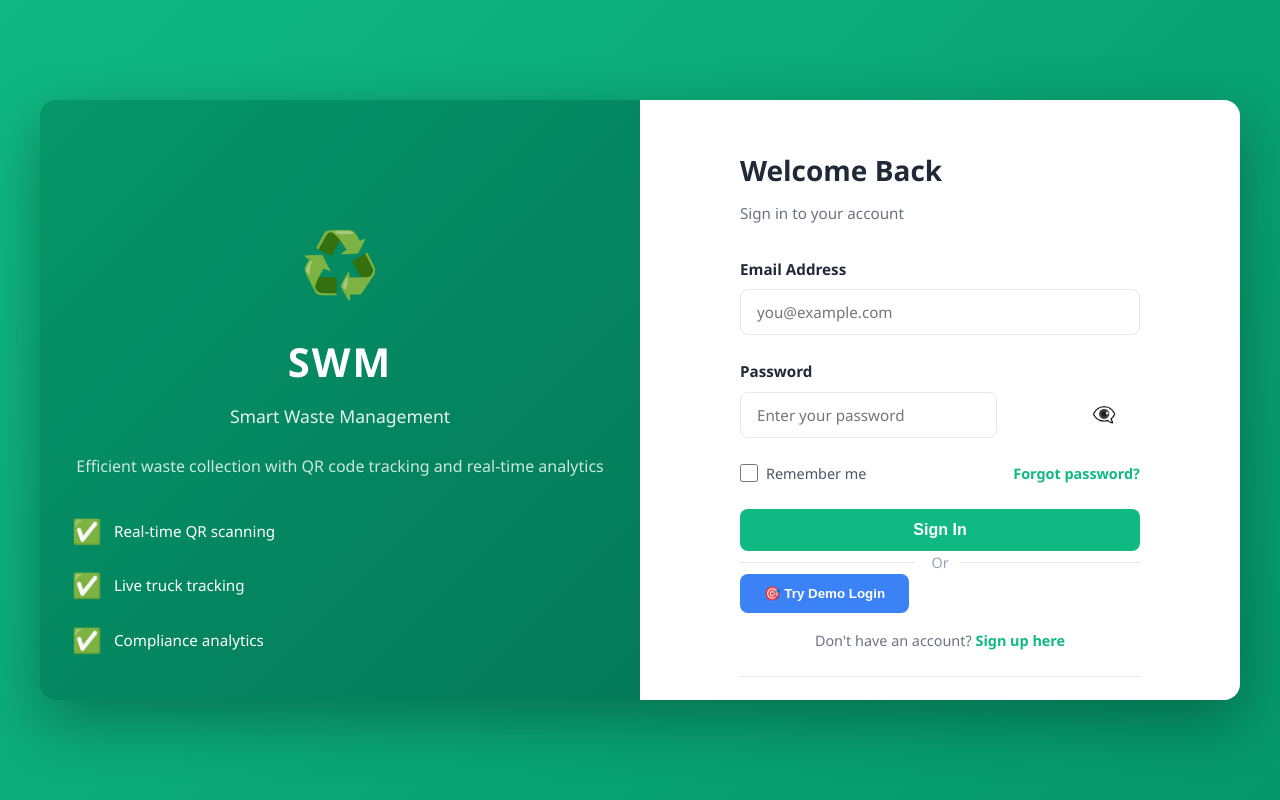
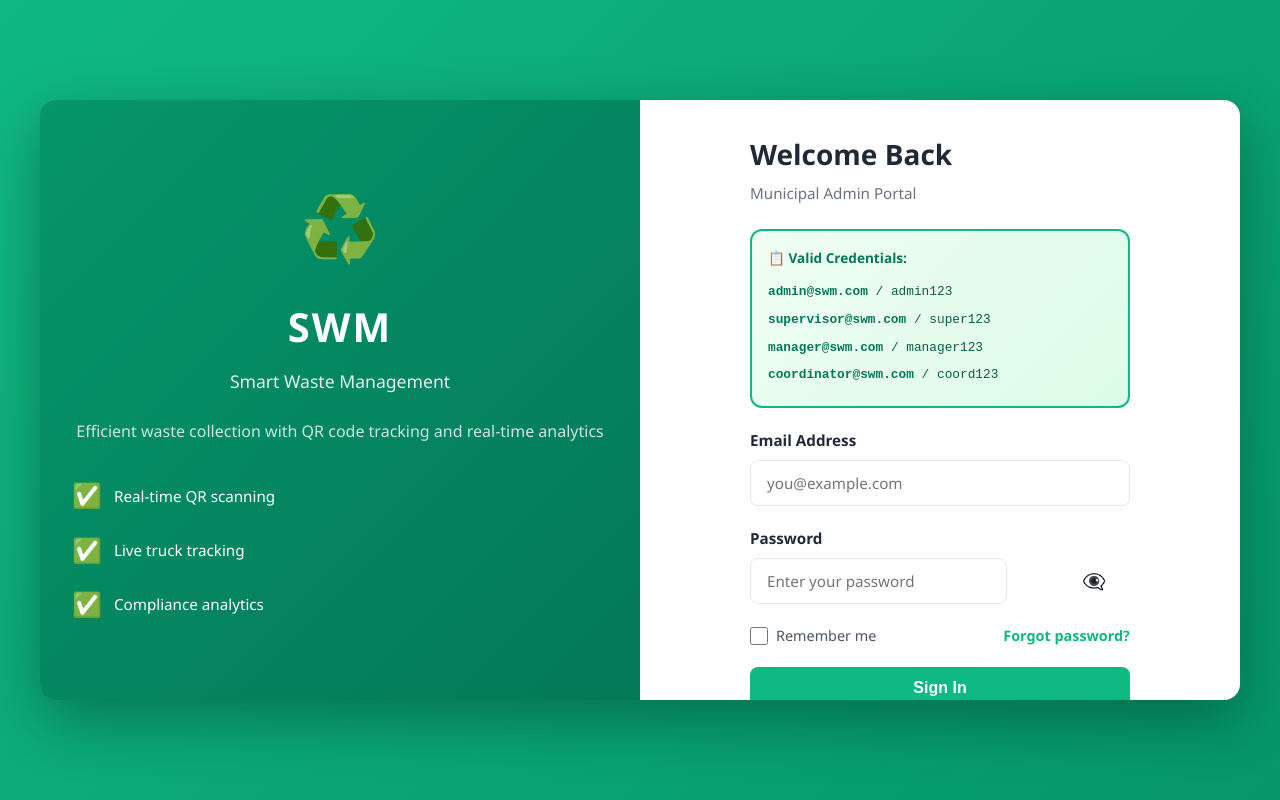
Before and after one commit to Mahesharunaladi/SWM, a React (Create React App) app in the folder frontend/: page / in a window 1280 px wide. Both pictures are taken after a click on the button "Sign Up". Built offline with nearby package versions, Linux system fonts and the light colour scheme; the HTML template or start-up script is replaced by a standard one.

Commit message:
updated frontend

```diff
--- a/frontend/src/App.js
+++ b/frontend/src/App.js
@@ -37,13 +37,33 @@ const App = () => {
   const isHomePage = location.pathname === '/';
   const isLoginPage = location.pathname === '/login';
 
-  // If not logged in and trying to access dashboard pages, redirect to login
-  if (!isLoggedIn && !isHomePage && !isLoginPage) {
-    return <Navigate to="/login" />;
+  // If logged in, show dashboard even on home route
+  if (isLoggedIn) {
+    return (
+      <div className="app-container">
+        <Sidebar isOpen={sidebarOpen} setIsOpen={setSidebarOpen} />
+        <div className={`main-content ${sidebarOpen ? 'sidebar-expanded' : ''}`}>
+          <Navigation onToggleSidebar={toggleSidebar} onLogout={handleLogout} />
+          <Routes>
+            <Route path="/" element={<Dashboard sidebarOpen={sidebarOpen} />} />
+            <Route path="/dashboard" element={<Dashboard sidebarOpen={sidebarOpen} />} />
+            <Route path="/scanner" element={<QRScanner />} />
+            <Route path="/tracking" element={<LiveTracking />} />
+            <Route path="/analytics" element={<Analytics />} />
+            <Route path="*" element={<Dashboard sidebarOpen={sidebarOpen} />} />
+          </Routes>
+        </div>
+      </div>
+    );
   }
 
-  // Show home page
-  if (isHomePage && !isLoggedIn) {
+  // If not logged in and trying to access dashboard pages (except home and login), redirect to login
+  if (!isLoginPage && !isHomePage) {
+    return <Navigate to="/" />;
+  }
+
+  // Show home page when not logged in
+  if (isHomePage) {
     return (
       <div className="home-layout">
         <Navbar isLoggedIn={false} />
@@ -56,23 +76,6 @@ const App = () => {
   if (isLoginPage) {
     return <Login />;
   }
-
-  // Show dashboard for logged in users
-  return (
-    <div className="app-container">
-      <Sidebar isOpen={sidebarOpen} setIsOpen={setSidebarOpen} />
-      <div className={`main-content ${sidebarOpen ? 'sidebar-expanded' : ''}`}>
-        <Navigation onToggleSidebar={toggleSidebar} onLogout={handleLogout} />
-        <Routes>
-          <Route path="/dashboard" element={<Dashboard sidebarOpen={sidebarOpen} />} />
-          <Route path="/scanner" element={<QRScanner />} />
-          <Route path="/tracking" element={<LiveTracking />} />
-          <Route path="/analytics" element={<Analytics />} />
-          <Route path="*" element={<Dashboard sidebarOpen={sidebarOpen} />} />
-        </Routes>
-      </div>
-    </div>
-  );
 };
 
 function AppWrapper() {
--- a/frontend/src/pages/Home.jsx
+++ b/frontend/src/pages/Home.jsx
@@ -12,10 +12,10 @@ const Home = () => {
         <div className="hero-content">
           <div className="hero-text">
             <h1 className="hero-title">
-              Smart Waste Management System
+              Smart Waste Management with QR Code Tracking
             </h1>
             <p className="hero-subtitle">
-              Revolutionizing waste collection with IoT-enabled smart bins and intelligent routing algorithms
+              Simple QR code scanning on waste bins + Vehicle scanners = Complete collection tracking and real-time analytics
             </p>
             <div className="hero-buttons">
               <button className="btn btn-primary btn-large" onClick={() => navigate('/login')}>
@@ -28,20 +28,20 @@ const Home = () => {
             <div className="hero-stats">
               <div className="stat">
                 <h3>10,000+</h3>
-                <p>Active Bins</p>
+                <p>Bins with QR Codes</p>
               </div>
               <div className="stat">
                 <h3>500+</h3>
-                <p>Cities</p>
+                <p>Active Trucks</p>
               </div>
               <div className="stat">
                 <h3>98%</h3>
-                <p>Efficiency</p>
+                <p>Collection Rate</p>
               </div>
             </div>
           </div>
           <div className="hero-image">
-            <div className="hero-visual">🌍♻️</div>
+            <div className="hero-visual">📱♻️🚛</div>
           </div>
         </div>
       </section>
--- a/frontend/src/pages/Login.jsx
+++ b/frontend/src/pages/Login.jsx
@@ -11,6 +11,14 @@ const Login = () => {
   const [showPassword, setShowPassword] = useState(false);
   const [error, setError] = useState('');
   const [isLoading, setIsLoading] = useState(false);
+
+  // Admin credentials (4 IDs for municipal staff)
+  const adminCredentials = [
+    { email: 'admin@swm.com', password: 'admin123', name: 'Admin' },
+    { email: 'supervisor@swm.com', password: 'super123', name: 'Supervisor' },
+    { email: 'manager@swm.com', password: 'manager123', name: 'Manager' },
+    { email: 'coordinator@swm.com', password: 'coord123', name: 'Coordinator' },
+  ];
 
   const handleChange = (e) => {
     const { name, value } = e.target;
@@ -32,14 +40,13 @@ const Login = () => {
       return;
     }
 
-    if (!/^[^\s@]+@[^\s@]+\.[^\s@]+$/.test(formData.email)) {
-      setError('Please enter a valid email');
-      setIsLoading(false);
-      return;
-    }
+    // Check credentials against admin list
+    const admin = adminCredentials.find(
+      (cred) => cred.email === formData.email && cred.password === formData.password
+    );
 
-    if (formData.password.length < 6) {
-      setError('Password must be at least 6 characters');
+    if (!admin) {
+      setError('Invalid email or password. Please check your credentials.');
       setIsLoading(false);
       return;
     }
@@ -48,8 +55,8 @@ const Login = () => {
     setTimeout(() => {
       // Store login info in localStorage
       localStorage.setItem('isLoggedIn', 'true');
-      localStorage.setItem('userEmail', formData.email);
-      localStorage.setItem('userName', formData.email.split('@')[0]);
+      localStorage.setItem('userEmail', admin.email);
+      localStorage.setItem('userName', admin.name);
 
       // Redirect to dashboard
       navigate('/dashboard');
@@ -58,9 +65,10 @@ const Login = () => {
   };
 
   const handleDemoLogin = () => {
+    // Use first admin account for demo
     localStorage.setItem('isLoggedIn', 'true');
-    localStorage.setItem('userEmail', 'driver@swm.com');
-    localStorage.setItem('userName', 'Driver');
+    localStorage.setItem('userEmail', 'admin@swm.com');
+    localStorage.setItem('userName', 'Admin');
     navigate('/dashboard');
   };
 
@@ -95,7 +103,18 @@ const Login = () => {
         <div className="login-form-section">
           <div className="login-form-container">
             <h2>Welcome Back</h2>
-            <p className="login-subtitle">Sign in to your account</p>
+            <p className="login-subtitle">Municipal Admin Portal</p>
+
+            {/* Admin Credentials Info */}
+            <div className="admin-credentials-info">
+              <p className="info-title">📋 Valid Credentials:</p>
+              <ul className="credentials-list">
+                <li><strong>admin@swm.com</strong> / admin123</li>
+                <li><strong>supervisor@swm.com</strong> / super123</li>
+                <li><strong>manager@swm.com</strong> / manager123</li>
+                <li><strong>coordinator@swm.com</strong> / coord123</li>
+              </ul>
+            </div>
 
             <form onSubmit={handleSubmit} className="login-form">
               {error && (
--- a/frontend/src/styles/Login.css
+++ b/frontend/src/styles/Login.css
@@ -90,35 +90,84 @@
 /* Form Section */
 .login-form-section {
   background: white;
-  padding: 3rem 2rem;
+  padding: 2rem;
   display: flex;
   flex-direction: column;
-  justify-content: center;
+  justify-content: flex-start;
+  overflow-y: auto;
+  max-height: 600px;
 }
 
 .login-form-container {
   width: 100%;
-  max-width: 400px;
+  max-width: 380px;
   margin: 0 auto;
 }
 
 .login-form-container h2 {
-  margin: 0 0 0.5rem 0;
+  margin: 0 0 0.25rem 0;
   font-size: 1.75rem;
   font-weight: 700;
   color: #1f2937;
 }
 
 .login-subtitle {
-  margin: 0 0 2rem 0;
+  margin: 0 0 1.5rem 0;
   color: #6b7280;
   font-size: 0.95rem;
+}
+
+/* Admin Credentials Info Box */
+.admin-credentials-info {
+  background: linear-gradient(135deg, #f0fdf4 0%, #dcfce7 100%);
+  border: 2px solid #10b981;
+  border-radius: 0.75rem;
+  padding: 1rem;
+  margin-bottom: 1.25rem;
+  animation: fadeIn 0.5s ease;
+}
+
+.info-title {
+  margin: 0 0 0.6rem 0;
+  font-weight: 600;
+  color: #047857;
+  font-size: 0.85rem;
+}
+
+.credentials-list {
+  list-style: none;
+  padding: 0;
+  margin: 0;
+  font-size: 0.8rem;
+}
+
+.credentials-list li {
+  padding: 0.35rem 0;
+  color: #065f46;
+  font-family: 'Courier New', monospace;
+  line-height: 1.3;
+}
+
+.credentials-list strong {
+  color: #047857;
+  font-weight: 600;
+}
+
+@keyframes fadeIn {
+  from {
+    opacity: 0;
+    transform: translateY(-10px);
+  }
+  to {
+    opacity: 1;
+    transform: translateY(0);
+  }
 }
 
 .login-form {
   display: flex;
   flex-direction: column;
-  gap: 1.5rem;
+  gap: 1.25rem;
 }
 
 /* Error Message */
```
